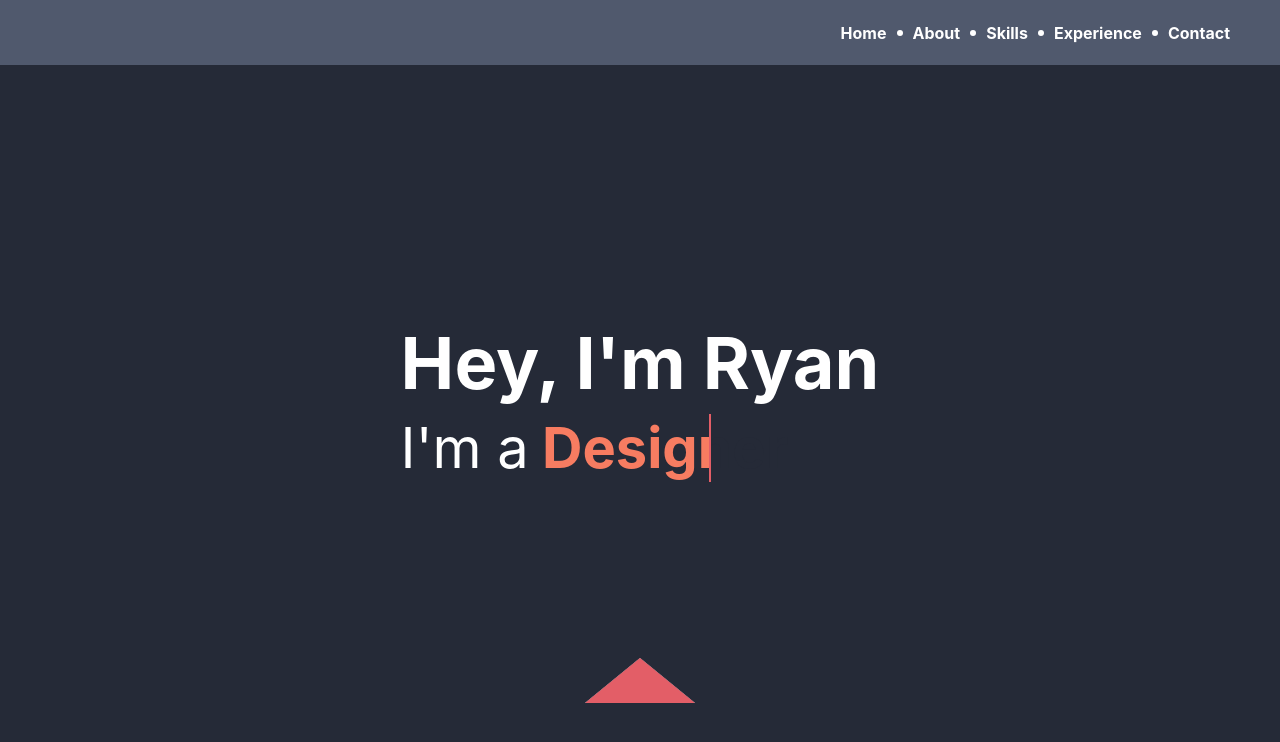
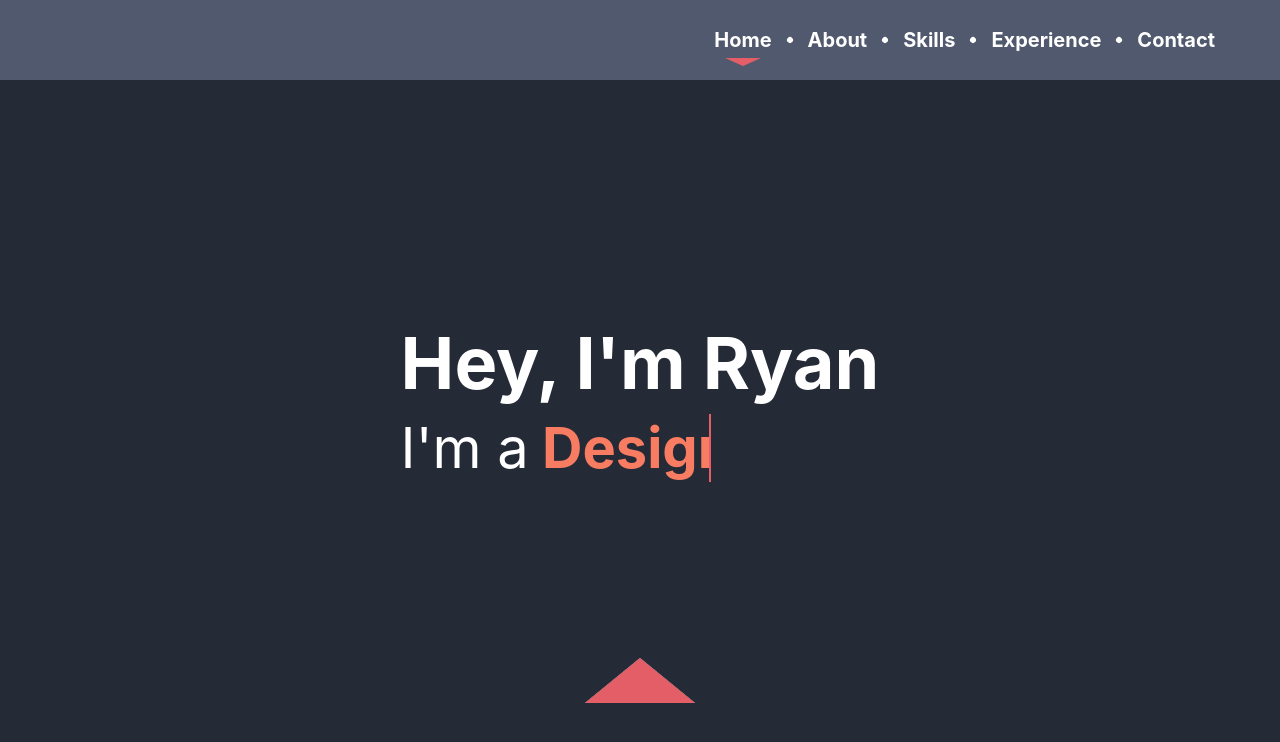
Before and after one commit to ryan-doucette/ryan-doucette.github.io, a React (Create React App) app in the folder app/: page / in a window 1280 px wide. Shown: the top 742 px of the page. Built offline with nearby package versions, Linux system fonts and the light colour scheme.

Commit message:
finished refactoring header on desktop and mobile

```diff
--- a/app/src/components/Header.tsx
+++ b/app/src/components/Header.tsx
@@ -1,17 +1,102 @@
 /* eslint-disable jsx-a11y/anchor-has-content */
 import './styles/_header.scss';
-import React from 'react';
+import './styles/_hamburgerStyle.scss';
+import React, { useCallback, useEffect, useState } from 'react';
 
 const Header = () => {
-  // const [currTab, setCurrTab] = useState(tabs[0]);
+
+  const tabCategories: string[] = ['Home', 'About', 'Skills', 'Experience', 'Contact'];
+
+  const [dropdownOpen, setDropdownOpen] = useState(false);
+  const [currTab, setCurrTab] = useState(tabCategories[0]);
+  const [selectorPosition, setSelectorPosition] = useState(0);
+  const [selectorTransitionSmooth, setSelectorTransitionSmooth] = useState(true);
+  const [windowSize, setWindowSize] = useState(window.innerWidth);
+
+  const selectorWidth = 36;
+
+  const handleWindowResize = useCallback(event => {
+    setWindowSize(window.innerWidth);
+  }, []);
+
+  useEffect(() => {
+    window.addEventListener('resize', handleWindowResize);
+    if(windowSize > 481) {
+      setDropdownOpen(false);
+    }
+
+    setSelectorTransitionSmooth(false);
+    updateSelectorPosition(currTab.toLowerCase());
+
+    return () => {
+      window.removeEventListener('resize', handleWindowResize);
+    };
+  }, [handleWindowResize, currTab, windowSize]);
+
+
+  const updateSelectorPosition = (id: string) => {
+    const pos = document.getElementById(id)?.getBoundingClientRect();
+    if(pos) {
+      setSelectorPosition(pos?.left + pos?.width / 2 - selectorWidth / 2)
+    }
+  }
+
+  const updateTab = (selectedTab: string) => {
+    setCurrTab(selectedTab);
+  }
+
+  const toggleDropdown = () => {
+    setDropdownOpen(!dropdownOpen);
+  }
+
+  const closeDropdown = () => {
+    setDropdownOpen(false);
+  }
+
   return (
     <div className="header">
+      <div id="dropDown" className="overlay" style={dropdownOpen ? {height: '100%'} : {height: '0%'}}>
+            <div className="overlay-content">
+              {tabCategories.map(category => (
+                <a href={'#' + category.toLowerCase()} onClick={() => {closeDropdown(); updateTab(category)}}>{category}</a>
+              ))}
+            </div>
+        </div>
+      <nav className="burgerMenu" role="navigation">
+        <div id="menuToggle">
+          <input id="borgor" checked={dropdownOpen} type="checkbox" onClick={() => toggleDropdown()}/>
+          <span></span>
+          <span></span>
+          <span></span>
+          <div id="menu"/>
+        </div>
+      </nav>
       <div id='desktopHeader'>
-        <a className='links' href='#home'>Home</a> <div className='spacer'/>
-        <a className='links' href='#about'>About</a> <div className='spacer'/>
-        <a className='links' href='#skills'>Skills</a> <div className='spacer'/>
-        <a className='links' href='#experience'>Experience</a> <div className='spacer'/>
-        <a className='links' href='#contact'>Contact</a>
+        { tabCategories.map(category => (
+          <>
+            <a
+              key={category}
+              className={currTab === category ? 'selected links' : 'links'}
+              id={ category.toLowerCase() }
+              href={ '#' + category.toLowerCase() }
+              onClick={() => {updateTab(category); updateSelectorPosition(category.toLowerCase()); setSelectorTransitionSmooth(true);}}
+            >
+              { category }
+            </a>
+            {
+              tabCategories.indexOf(category) === tabCategories.length - 1 ?
+                <></> :
+                <div className='spacer'/>
+            }
+          </>
+        )) }
+        <div
+          className='selectionIndicator'
+          style={ selectorTransitionSmooth ?
+            { left: selectorPosition, transitionDuration: '0.35s', transitionTimingFunction: 'ease-in-out' } :
+            { left: selectorPosition, transitionDuration: '0s', transitionTimingFunction: 'linear' }
+          }
+        />
       </div>
     </div>
   );
--- /dev/null
+++ b/app/src/components/styles/_hamburgerStyle.scss
@@ -0,0 +1,91 @@
+@use "../../theme.scss";
+
+.burgerMenu {
+  overflow: visible;
+  z-index: 2;
+}
+
+#menuToggle {
+  display: block;
+  position: relative;
+  top: 3px;
+  overflow: visible;
+  -webkit-user-select: none;
+  user-select: none;
+}
+
+#menuToggle a {
+  text-decoration: none;
+  color: theme.$primary;
+  transition: color 0.3s ease;
+}
+
+#menuToggle a:hover {
+  color: white;
+}
+
+#menuToggle input {
+  display: block;
+  width: 40px;
+  height: 32px;
+  position: absolute;
+  top: -7px;
+  left: -5px;
+  cursor: pointer;
+  opacity: 0;
+  z-index: 1;
+  -webkit-touch-callout: none;
+}
+
+#menuToggle span {
+  display: block;
+  margin-right: 24px;
+  width: 33px;
+  height: 4px;
+  margin-bottom: 5px;
+  position: relative;
+  background: white;
+  border-radius: 3px;
+  transform-origin: 4px 0px;
+  transition: transform 0.5s cubic-bezier(0.77, 0.2, 0.05, 1),
+    background 0.5s cubic-bezier(0.77, 0.2, 0.05, 1), opacity 0.55s ease;
+}
+
+#menuToggle span:first-child {
+  transform-origin: 0% 0%;
+}
+
+#menuToggle span:nth-last-child(2) {
+  transform-origin: 0% 100%;
+}
+
+#menuToggle input:checked ~ span {
+  opacity: 1;
+  transform: rotate(45deg) translate(-2px, -1px);
+  background: white;
+}
+
+#menuToggle input:checked ~ span:nth-last-child(3) {
+  opacity: 0;
+  transform: rotate(0deg) scale(0.2, 0.2);
+}
+
+#menuToggle input:checked ~ span:nth-last-child(2) {
+  transform: rotate(-45deg) translate(0, -1px);
+}
+
+#menu {
+  -webkit-font-smoothing: antialiased;
+  transform-origin: 0% 0%;
+  transform: translate(-100%, 0);
+  transition: transform 0.5s cubic-bezier(0.77, 0.2, 0.05, 1);
+}
+
+#menu li {
+  padding: 10px 0;
+  font-size: 22px;
+}
+
+#menuToggle input:checked ~ ul {
+  transform: none;
+}
--- a/app/src/components/styles/_header.scss
+++ b/app/src/components/styles/_header.scss
@@ -1,31 +1,107 @@
 @use "../../theme.scss";
+#desktopHeader {
+  display: none;
+}
 
 .header {
   position: absolute;
   display: flex;
   align-items: center;
-  justify-content: end;
+  justify-content: flex-end;
+  height: 65px;
   top: 0px;
   left: 0px;
   width: 100vw;
   background-color: theme.$secondary;
 }
 
+.overlay {
+  height: 0%;
+  width: 100%;
+  position: fixed;
+  z-index: 1;
+  top: 0;
+  left: 0;
+  background-color: rgba(227, 94, 103, 0.95);
+  overflow-y: hidden;
+  transition: 0.5s;
+  transition-timing-function: ease-in-out;
+}
+
+.overlay-content {
+  position: relative;
+  top: 25%;
+  width: 100%;
+  text-align: center;
+  margin-top: 30px;
+}
+
+.overlay a {
+  padding: 8px;
+  text-decoration: none;
+  font-size: 36px;
+  font-weight: bold;
+  color: theme.$alternate;
+  display: block;
+  transition: 0.3s;
+}
+
+.overlay a:hover,
+.overlay a:focus {
+  color: theme.$primary;
+  background-color: theme.$alternate;
+}
+
+.overlay .closebtn {
+  cursor: pointer;
+  position: absolute;
+  top: -3px;
+  right: 16px;
+  font-size: 60px;
+  padding: 8px;
+  text-decoration: none;
+  color: theme.$alternate;
+  display: block;
+  transition: 0.3s;
+}
+
+/* ******************* TABLET VIEW ******************* */
+@media (min-width: 481px) {
+  .header {
+    height: 65px;
+  }
+
+  .burgerMenu {
+    display: none;
+  }
+
   .links {
     text-decoration: none;
-  color: white;
+    color: theme.$alternate;
     font-weight: bold;
     font-size: 100%;
     margin-right: 10px;
     margin-left: 10px;
+    transition-timing-function: ease-in-out;
+    transition-duration: 0.25s;
+  }
+
+  .links:hover {
+    opacity: 50%;
+    transform: translateY(-2px);
+  }
+
+  .selected {
+    color: theme.$alternate;
   }
 
   .spacer {
-  background-color: white;
+    background-color: theme.$alternate;
     display: inline-block;
-  width: 6px;
-  height: 6px;
+    width: 5px;
+    height: 5px;
     border-radius: 100%;
+    transform: rotate(45deg);
   }
 
   #desktopHeader {
@@ -34,15 +110,41 @@
     margin-left: 40px;
     margin-right: 40px;
   }
-/* ******************* TABLET VIEW ******************* */
-@media (min-width: 481px) {
-  .header {
+
+  .selectionIndicator {
+    position: absolute;
+    bottom: 10px;
+    width: 0;
+    height: 0;
+    border-left: 18px solid transparent;
+    border-right: 18px solid transparent;
+    border-top: 8px solid theme.$highlight;
   }
 }
 
 /* ******************* DESKTOP VIEW ******************* */
 @media (min-width: 769px) {
   .header {
-    height: 65px;
+    height: 80px;
+  }
+
+  .links {
+    font-size: 125%;
+    margin-right: 15px;
+    margin-left: 15px;
+  }
+
+  .spacer {
+    width: 6px;
+    height: 6px;
+  }
+
+  #desktopHeader {
+    margin-left: 50px;
+    margin-right: 50px;
+  }
+
+  .selectionIndicator {
+    bottom: 14px;
   }
 }
```
Lines whose indentation alone changed are shown as unchanged.
